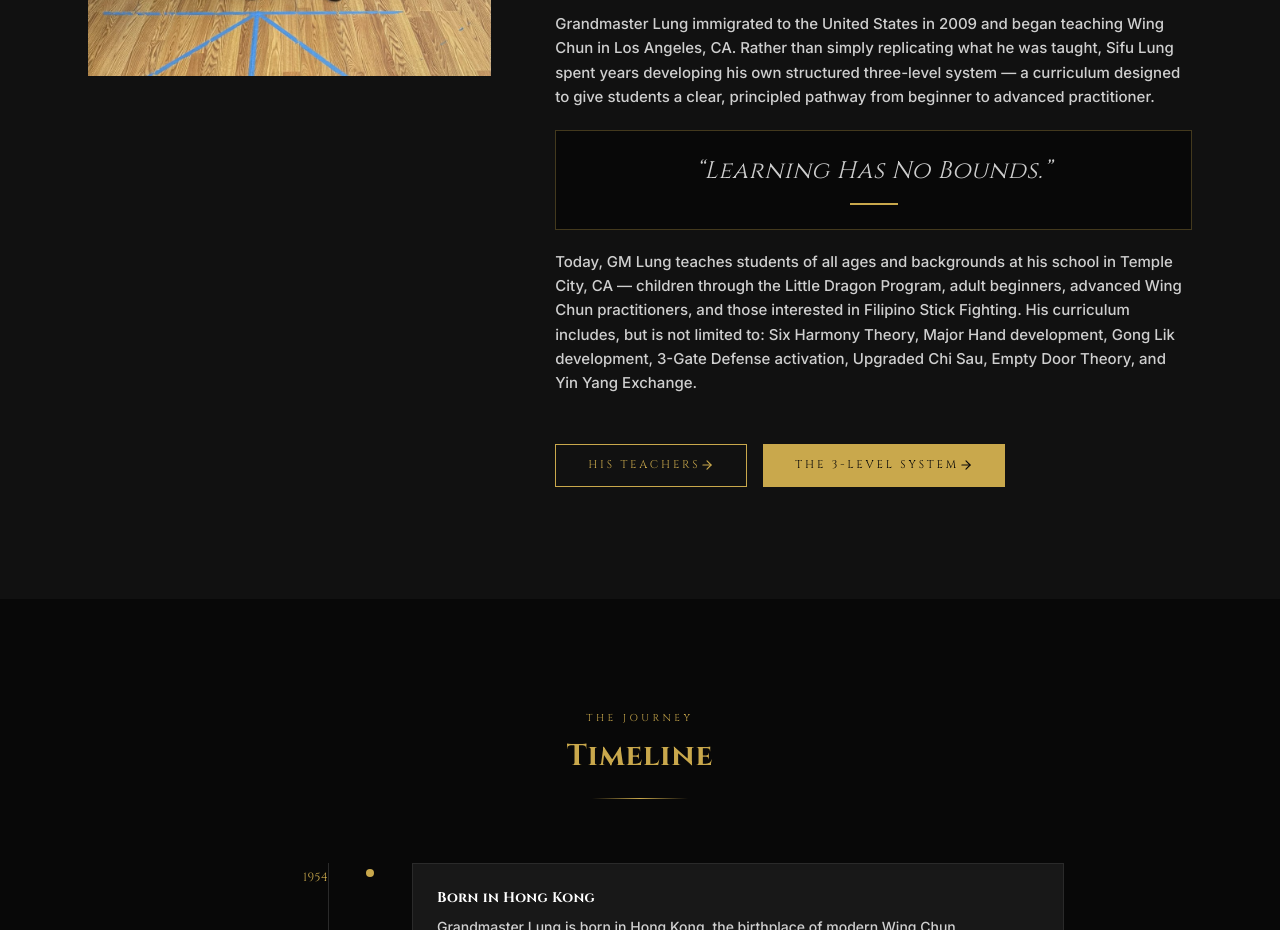
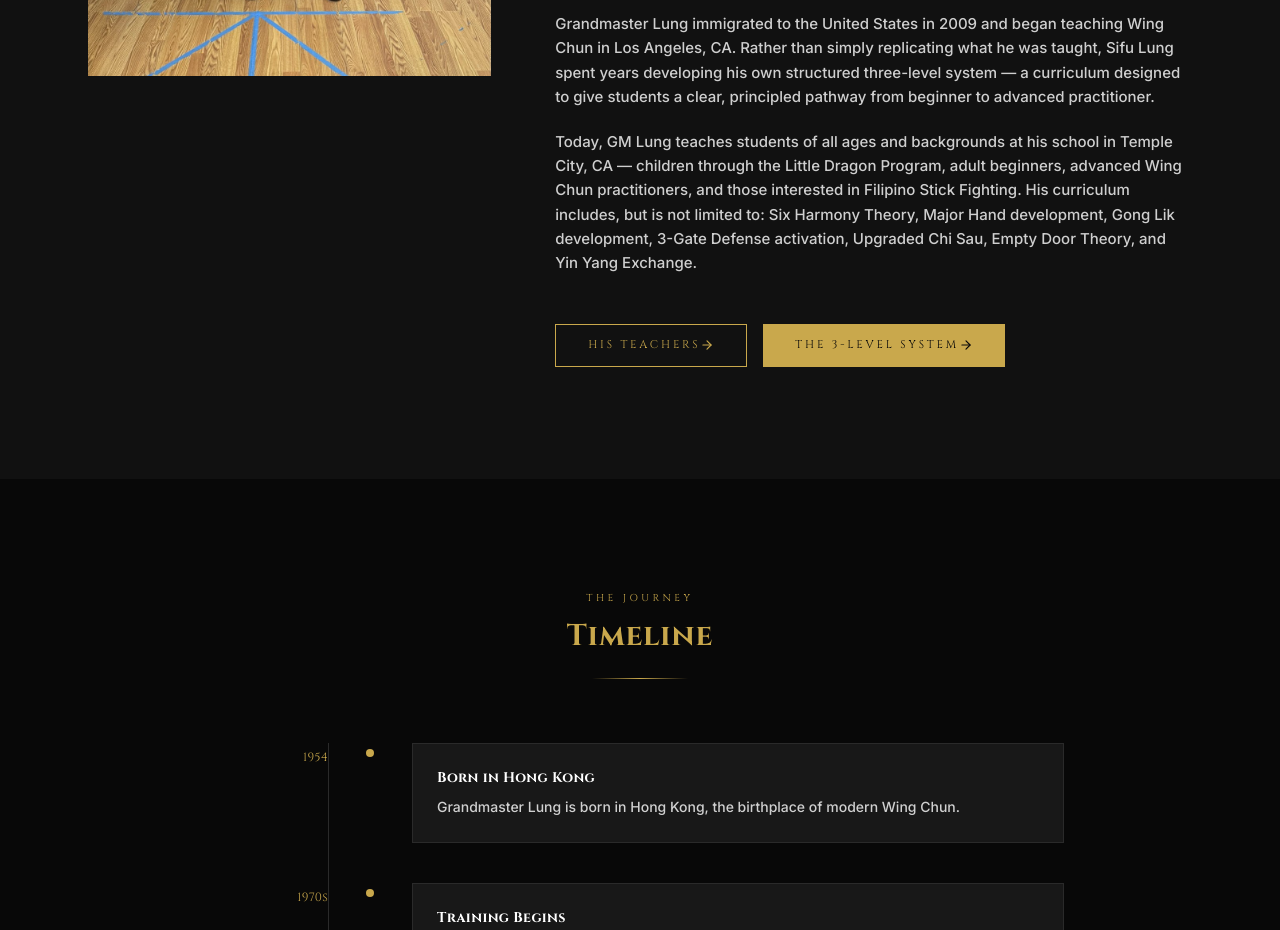
Before and after one commit to vahagnmard2-art/franco-lung-wingchun, a Next.js app: page /about in a window 1280 px wide. Shown: the part 1040-1970 px from the top of the page. Built offline with nearby package versions, Linux system fonts and the light colour scheme; no server answers.

Commit message:
Remove quote block from about page
Co-Authored-By: Claude Sonnet 5 <noreply@anthropic.com>

```diff
--- a/app/about/page.tsx
+++ b/app/about/page.tsx
@@ -122,12 +122,6 @@ export default function AboutPage() {
                   designed to give students a clear, principled pathway from beginner to advanced
                   practitioner.
                 </p>
-                <blockquote className="my-10 px-8 py-6 border border-gold/30 bg-ink text-center">
-                  <p className="font-cinzel text-xl md:text-2xl text-white/80 tracking-wide italic leading-relaxed">
-                    &ldquo;Learning Has No Bounds.&rdquo;
-                  </p>
-                  <span className="gold-line-short mx-auto mt-4" />
-                </blockquote>
                 <p>
                   Today, GM Lung teaches students of all ages and backgrounds at his school in
                   Temple City, CA — children through the Little Dragon Program, adult beginners,
```
